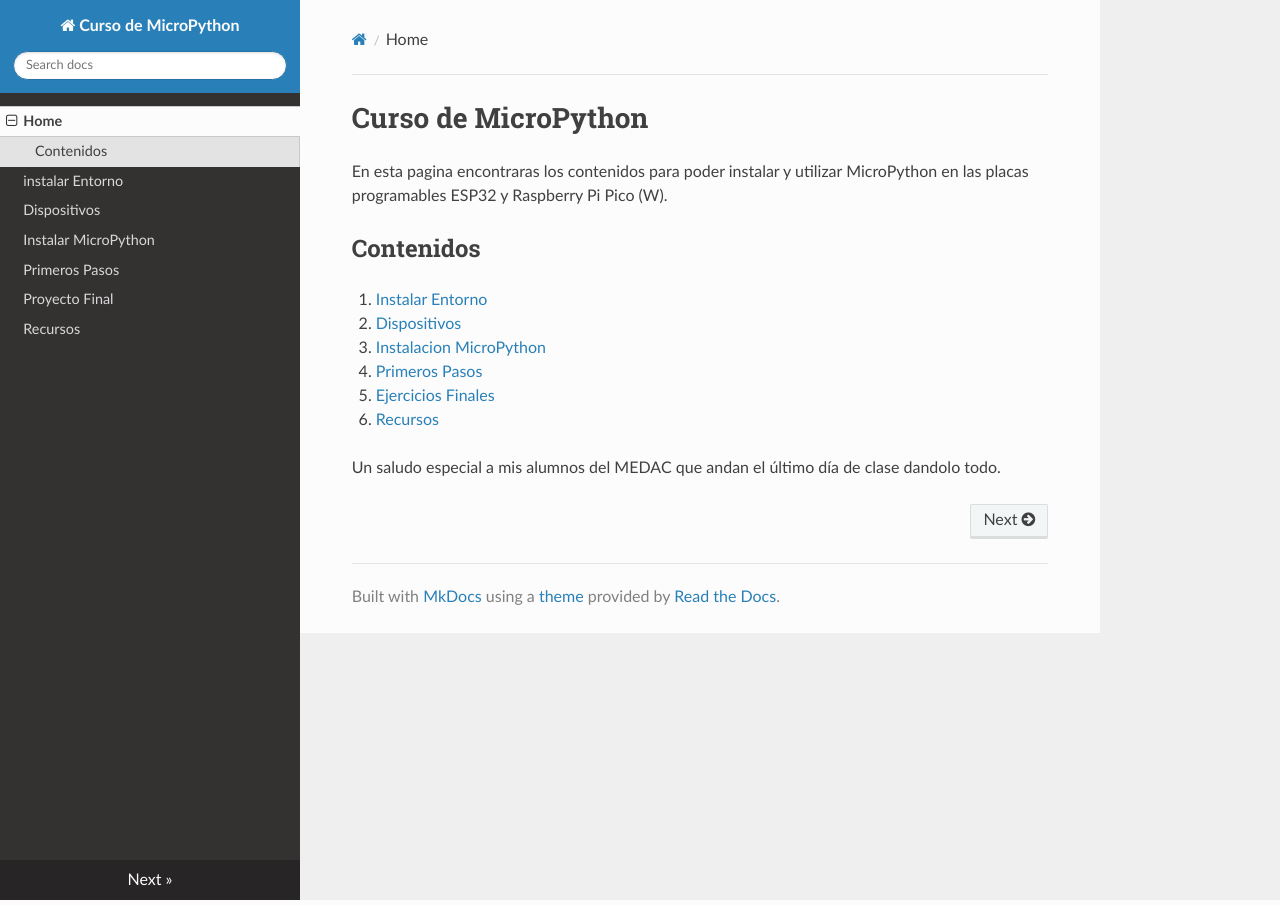
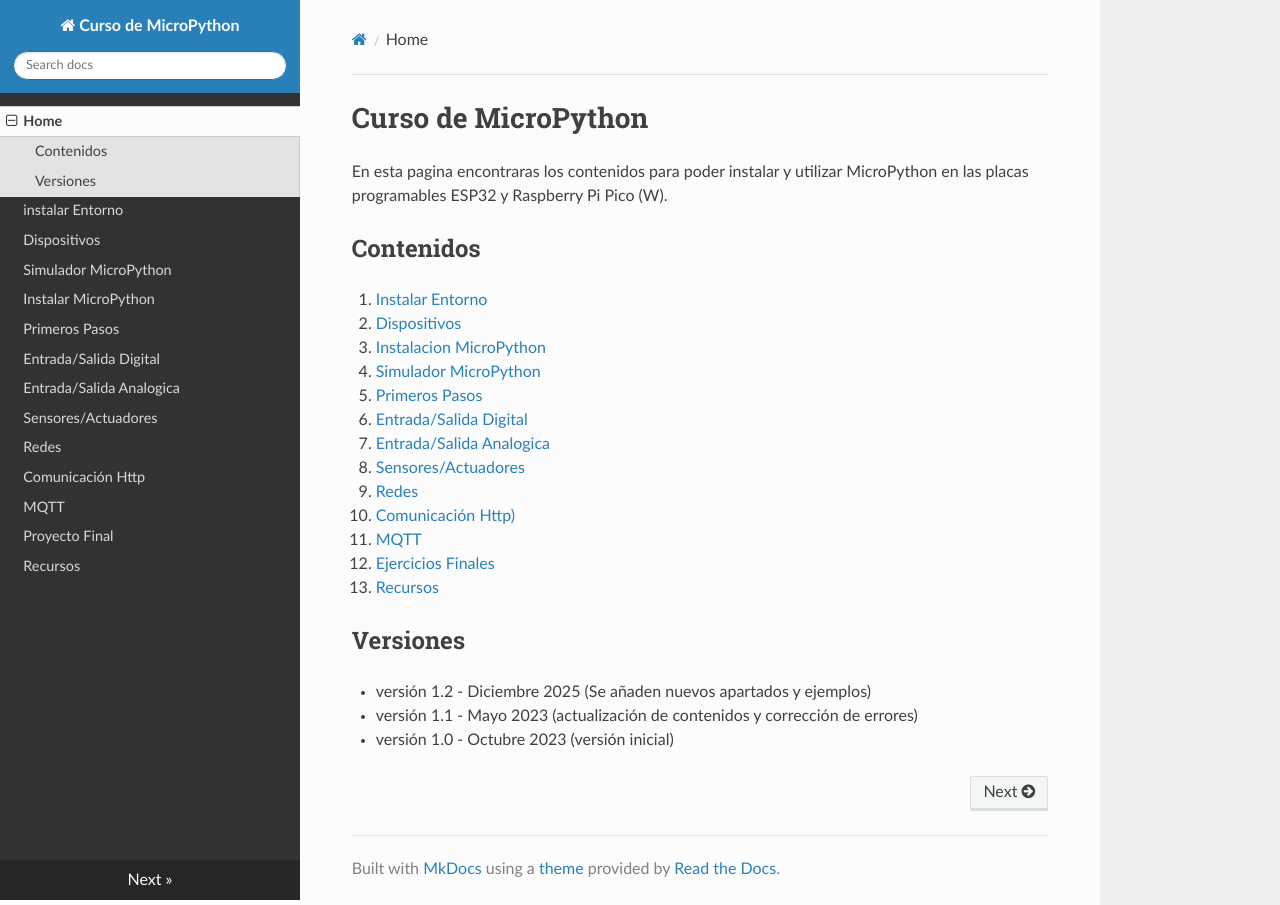
Before and after one commit to zerasul/upythonalm, an MkDocs documentation site: the page built from docs/index.md, in a window 1280 px wide. Built offline with MkDocs 1.6.1, drawn with Linux system fonts in a browser that asks for light colours; nearby versions of some CDN libraries.

Commit message:
updating web

```diff
--- a/docs/index.md
+++ b/docs/index.md
@@ -7,8 +7,19 @@ En esta pagina encontraras los contenidos para poder instalar y utilizar MicroPy
 1. [Instalar Entorno](install_env.md)
 2. [Dispositivos](devices.md)
 3. [Instalacion MicroPython](install.md)
-4. [Primeros Pasos](getting_started.md)
-5. [Ejercicios Finales](final.md)
-6. [Recursos](references.md)
+4. [Simulador MicroPython](simulator.md)
+5. [Primeros Pasos](getting_started.md)
+6. [Entrada/Salida Digital](digital_io.md)
+7. [Entrada/Salida Analogica](analog_io.md)
+8. [Sensores/Actuadores](sensors.md)
+9. [Redes](networks.md)
+10. [Comunicación Http)](http.md)
+11. [MQTT](mqtt.md)
+9. [Ejercicios Finales](final.md)
+10. [Recursos](references.md)
 
-Un saludo especial a mis alumnos del MEDAC que andan el último día de clase dandolo todo.
+## Versiones
+
+- versión 1.2 - Diciembre 2025 (Se añaden nuevos apartados y ejemplos)
+- versión 1.1 - Mayo 2023 (actualización de contenidos y corrección de errores)
+- versión 1.0 - Octubre 2023 (versión inicial)
--- a/mkdocs.yml
+++ b/mkdocs.yml
@@ -5,7 +5,14 @@ nav:
   - Home: index.md
   - instalar Entorno: install_env.md
   - Dispositivos: devices.md
+  - Simulador MicroPython: simulator.md
   - Instalar MicroPython: install.md
   - Primeros Pasos: getting_started.md
+  - Entrada/Salida Digital: digital_io.md
+  - Entrada/Salida Analogica: analog_io.md
+  - Sensores/Actuadores: sensors.md
+  - Redes: networks.md
+  - Comunicación Http: http.md
+  - MQTT: mqtt.md
   - Proyecto Final: final.md
   - Recursos: references.md
```
Also changed, not shown: docs/getting_started.md (+42 -1 lines), docs/simulator.md (added, +51 -0 lines), docs/resources/img/Wokwi.png (added), docs/resources/img/breadboard.png (added), docs/resources/img/montajewokwi.png (added), docs/resources/img/wokwinuevo.png (added), 4 other files.
